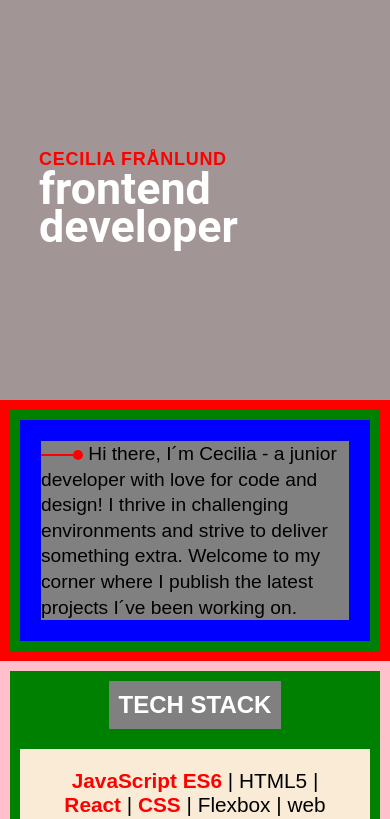
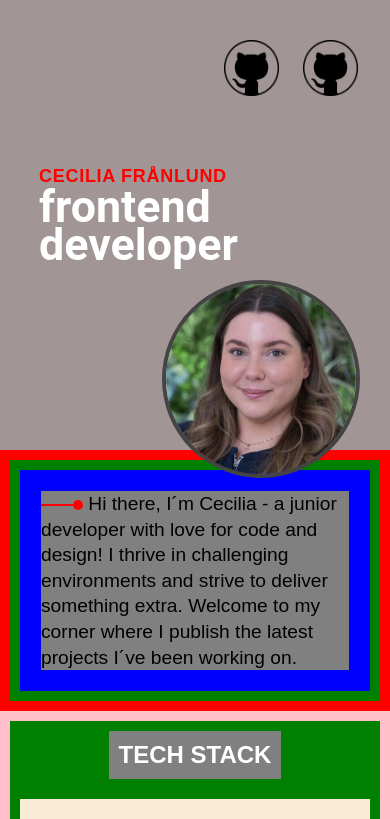
Before and after one commit to Technigo/project-react-portfolio, a React (Create React App) app: page / in a window 390 px wide. Shown: the top 819 px of the page. Built offline with nearby package versions, Linux system fonts and the light colour scheme; no server answers.

Commit message:
refactorized header, added profile pic, github links and worked on responsiveness

```diff
--- a/src/App.js
+++ b/src/App.js
@@ -1,6 +1,6 @@
 import React from 'react'
 
-import { Header, Title, Name } from 'styledcomponents/Header.js'
+import Header from 'styledcomponents/Header.js'
 import AboutSection from 'components/AboutSection';
 import './index.css';
 import TechStack from 'components/TechStack';
@@ -9,10 +9,7 @@ import FeaturedProjects from 'components/FeaturedProjects';
 export const App = () => {
   return (
     <div>
-      <Header>
-        <Name> Cecilia Frånlund</Name>
-        <Title> frontend developer </Title>
-      </Header>
+      <Header />
       <AboutSection />
       <TechStack />
       <FeaturedProjects />
--- a/src/components/FeaturedProjects.js
+++ b/src/components/FeaturedProjects.js
@@ -1,6 +1,6 @@
 import React from 'react';
 
-import { Overlay, ProjectGrid } from 'styledcomponents/Project';
+import { ProjectGrid } from 'styledcomponents/Project';
 import { Section, SectionTitle } from 'styledcomponents/Section';
 import ProjectCard from './ProjectCard';
 
--- a/src/styledcomponents/Header.js
+++ b/src/styledcomponents/Header.js
@@ -1,16 +1,69 @@
 import styled from 'styled-components/macro'
+import React from 'react';
+import Cecilia from '../images/Cecilia.jpeg'
+import GitHub from '../images/img_326384.png'
 
-export const Header = styled.header`
+const Header = () => {
+  return (
+    <>
+      <Background>
+        <IconsContainer>
+          <a
+            href="https://github.com/Sneezan"
+            target="_blank"
+            rel="noreferrer">
+            <img
+              src={GitHub}
+              alt="link to Sneezan GitHub" />
+          </a>
+          <a
+            href="https://github.com/Sneezan"
+            target="_blank"
+            rel="noreferrer">
+            <img
+              src={GitHub}
+              alt="link to Sneezan GitHub" />
+          </a>
+        </IconsContainer>
+        <Name>Cecilia Frånlund</Name>
+        <Title>frontend developer</Title>
+      </Background>
+      <ProfileImage src={Cecilia} alt="cecilia" />
+    </>
+  );
+};
+export default Header;
+
+const Background = styled.header`
   background-color: #a19595;
   width: 100%;
-  height: 400px;
+  height: 450px;
   display: flex;
   flex-direction: column;
   justify-content: flex-end;
   position: relative;
 `;
 
-export const Title = styled.h1`
+const IconsContainer = styled.div`
+  display: flex;
+  justify-content: end;
+  gap: 1.5rem;
+  position: absolute;
+  top: 2.5rem;
+  right: 4.5rem;
+  & img {
+    height: auto;
+    width: 55px;
+  }
+  @media (max-width: 1200px) {
+    right: 3rem;
+  }
+  @media (max-width: 650px) {
+    right: 2rem;
+  }
+`;
+
+const Title = styled.h1`
     position: absolute;
     width: 300px;
     top: 35%;
@@ -19,9 +72,20 @@ export const Title = styled.h1`
     font-size: 2.8rem;
     line-height: 2.4rem;
     font-family: roboto;
+
+  @media (min-width: 900px) {
+    font-size: 3.7rem;
+    line-height: 2.9rem;
+    left: 20%;
+  }
+
+  @media (min-width: 2000px) {
+    left: 27%;
+  }
+
 `;
 
-export const Name = styled.h3`
+const Name = styled.h3`
     font-weight: 700;
     position: absolute;
     top: 33%;
@@ -31,4 +95,37 @@ export const Name = styled.h3`
     text-transform: uppercase;
     letter-spacing: 0.04em;
     color: red;
+    @media (min-width: 900px) {
+    font-size: 1.5rem;
+    line-height: 0;
+    left: 20%;
+  }
+
+  @media (min-width: 2000px) {
+    left: 27%;
+  }
 `;
+
+const ProfileImage = styled.img`
+    position:absolute;
+    width: 190px;
+    margin: 50px;
+    right: -20px;
+    top: 230px;
+    border-radius: 50%;
+    border: 4px solid #444444;
+
+    @media (min-width: 770px) {
+      right: 20px;
+  }
+  @media (min-width: 900px) {
+      right: 10%;
+      width: 230px;
+  }
+   @media (min-width: 1200px) {
+      right: 15%;
+  }
+  @media (min-width: 1600px) {
+      right: 28%;
+  }
+ `;
```
Also changed, not shown: src/images/Moviemockups.png (added), src/images/img_326384.png (added).
